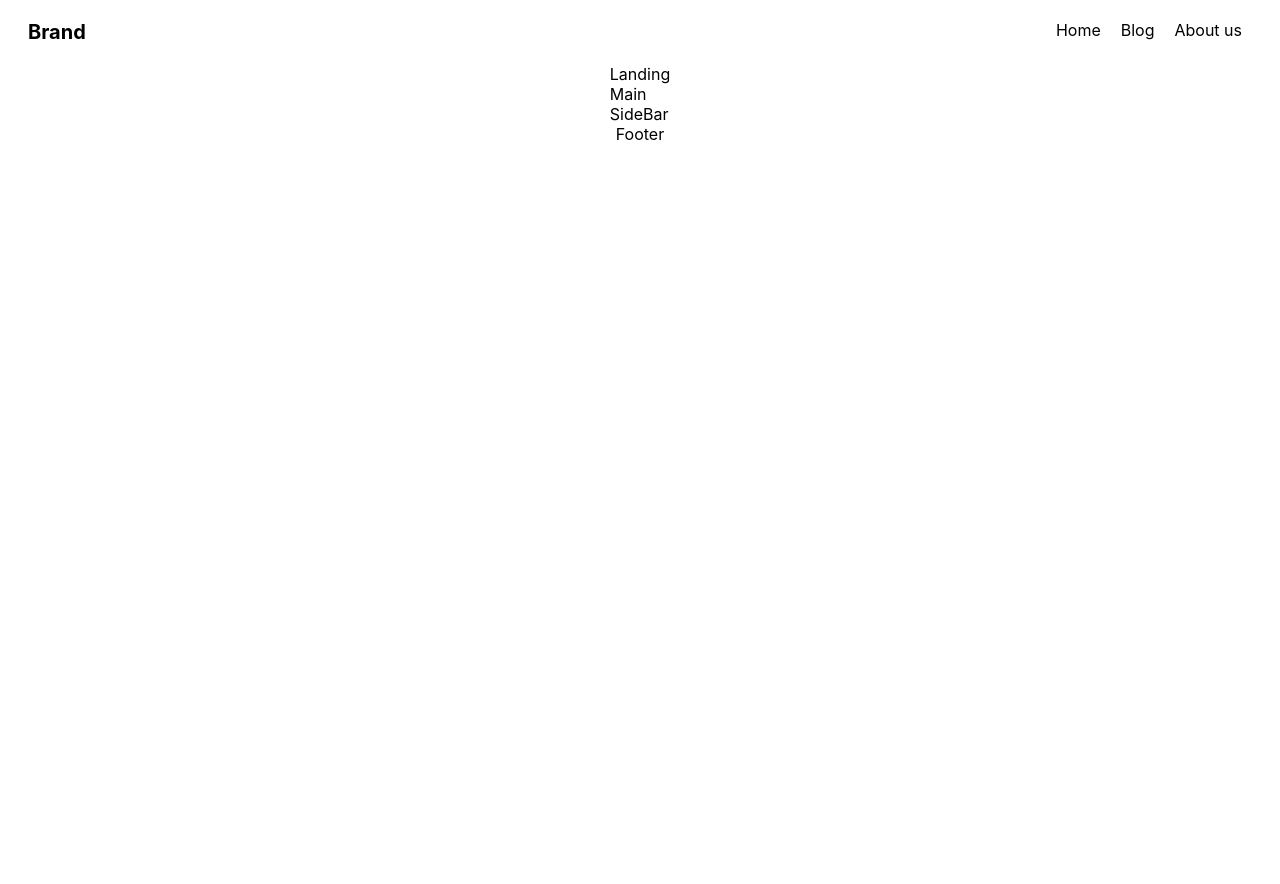
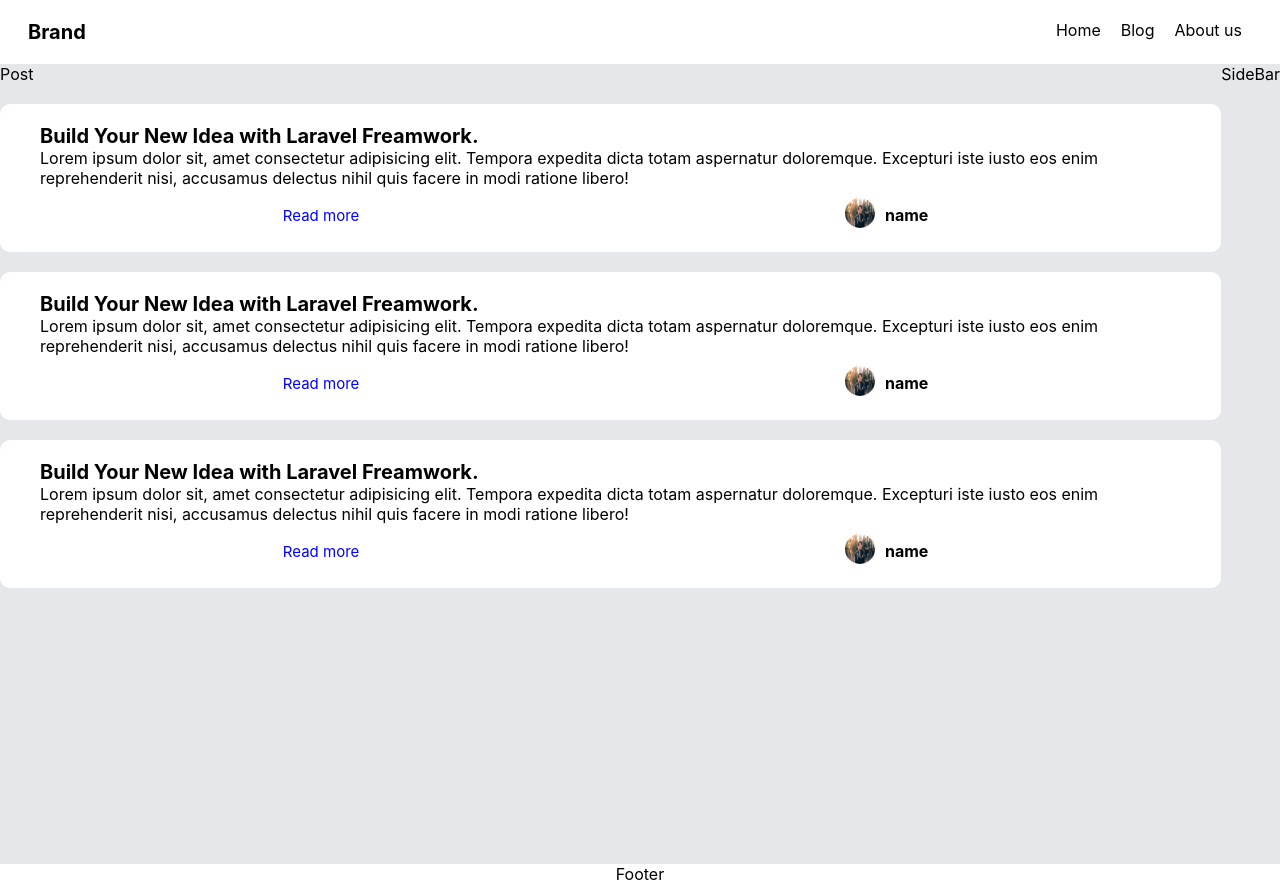
Before and after one commit to Awtanabe/nextjs-blog, a Next.js app: page / in a window 1280 px wide. Before the commit the page ends 800 px from the top, so only its background shows below. Built offline with nearby package versions, Linux system fonts and the light colour scheme.

Commit message:
Item 作成

```diff
--- a/molecule/Landing/Item.js
+++ b/molecule/Landing/Item.js
@@ -0,0 +1,47 @@
+import User from "./User"
+
+const Item = (props) => {
+  return (
+    <div className="item-container">
+      <div className="title">
+        {props.title}
+      </div>
+      <div className="body">
+        {props.body}
+      </div>
+      <div className="item-footer">
+        <div className="read-more">
+          <a href="">Read more</a>
+        </div>
+        <User/>
+      </div>
+
+      <style jsx>{`
+        .item-container {
+          padding: 20px 40px;
+          background-color: white;
+          border-radius: 10px;
+          margin: 20px 0;
+        }
+        .title {
+          font-weight: bold;
+          font-size: 20px;
+        }
+        .item-footer {
+          margin-top: 10px;
+          display: flex;
+          align-items: center;
+          justify-content: space-around;
+        }
+        .item-footer a {
+          color: blue;
+          text-decoration: none;
+          font-size: 15px;
+        }
+      `}
+      </style>
+    </div>
+  )
+}
+
+export default Item;
--- /dev/null
+++ b/molecule/Landing/User.js
@@ -0,0 +1,30 @@
+const User = () => {
+  return (
+    <div className="user-container">
+      <div className="icon">
+        <img src="/image/icon.jpeg" alt="" />
+      </div>
+      <div className="name">
+        name
+      </div>
+      <style jsx>{`
+        .user-container {
+          display: flex;
+          align-items: center;
+        }
+        .icon img{
+          width: 30px;
+          height: 30px;
+          border-radius: 50px;
+        }
+        .user-container .name {
+          padding: 0 10px;
+          font-weight: 700;
+        }
+      `}
+      </style>
+    </div>
+  )
+}
+
+export default User;
--- a/organism/landing/Main.js
+++ b/organism/landing/Main.js
@@ -1,6 +1,19 @@
+const lists = [{title: "Build Your New Idea with Laravel Freamwork.", body: "Lorem ipsum dolor sit, amet consectetur adipisicing elit. Tempora expedita dicta totam aspernatur doloremque. Excepturi iste iusto eos enim reprehenderit nisi, accusamus delectus nihil quis facere in modi ratione libero!"},{title: "Build Your New Idea with Laravel Freamwork.", body: "Lorem ipsum dolor sit, amet consectetur adipisicing elit. Tempora expedita dicta totam aspernatur doloremque. Excepturi iste iusto eos enim reprehenderit nisi, accusamus delectus nihil quis facere in modi ratione libero!"},{title: "Build Your New Idea with Laravel Freamwork.", body: "Lorem ipsum dolor sit, amet consectetur adipisicing elit. Tempora expedita dicta totam aspernatur doloremque. Excepturi iste iusto eos enim reprehenderit nisi, accusamus delectus nihil quis facere in modi ratione libero!"}
+]
+import Item from "../../molecule/Landing/Item"
 const Main = () => {
+
   return (
-    <div>Main</div>
+    <div className="main-container">
+      Post
+      {lists.map((list) => {
+        return <Item {...list}/>
+      })}
+      <style jsx>{`
+        flex: 2;
+        padding: 0 50px;
+      `}</style>
+    </div>
   )
 }
 
--- a/organism/landing/SideBar.js
+++ b/organism/landing/SideBar.js
@@ -1,6 +1,11 @@
 const SideBar = () => {
   return (
-    <div>SideBar</div>
+    <div>SideBar
+
+     <style jsx>{`
+        flex: 1;
+     `}</style>
+    </div>
   )
 }
 
--- a/pages/landing/index.js
+++ b/pages/landing/index.js
@@ -3,9 +3,19 @@ import SideBar from '../../organism/landing/SideBar'
 
 const Landing = () => {
   return (
-    <div>Landing
+    <div className="landing-container">
       <Main/>
       <SideBar/>
+
+      <style jsx>{`
+        .landing-container{
+          width: 100vw;
+          height: 100vh;
+          background-color: #e5e7eb;
+          display: flex;
+        }
+      `}
+      </style>
     </div>
   )
 }
```
Also changed, not shown: public/image/icon.jpeg (added), 1 other file (tests, documents, lock files or other folders).
